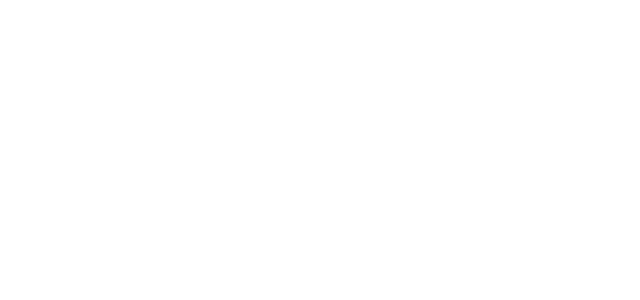
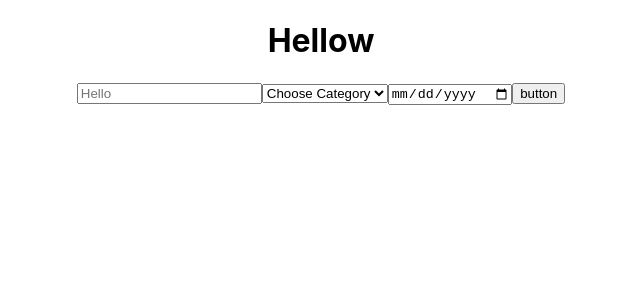
Before and after one commit to RanoZangana/Budget-Calculator, a React (Create React App) app in the folder budgetcalculator/: page / in a window 1280 px wide. Shown: the top 300 px of the page, without its empty margins (319-959 px from the left). Built offline with nearby package versions, Linux system fonts and the light colour scheme.

Commit message:
Html & js subject to change

```diff
--- a/budgetcalculator/src/App.js
+++ b/budgetcalculator/src/App.js
@@ -1,13 +1,31 @@
 import React, {useState} from 'react';
 import './App.css';
 import './Items';
+import Items from './Items';
 
 function App() {
+
   return (
     <div className="App">
-
+      <h1>Hellow</h1>
+      <form>
+        <input type="text" placeholder="Hello" />
+        {/* Fylls på */}
+        <select >
+          <option value="nocategory">Choose Category</option>
+          <option value="entertainment">Entertainment</option>
+          <option value="rent">rent</option>
+        </select>
+        <input type="date" />
+        <button onClick={submitInput} > button</button>
+      </form>
+      <Items/>
     </div>
   );
 }
+const submitInput = event => {
+  event.preventDefault();
+alert('hello');
+}
 
 export default App;
--- a/budgetcalculator/src/Items.js
+++ b/budgetcalculator/src/Items.js
@@ -4,7 +4,6 @@
 function Items() {
     return (
         <div className="Items">
-
         </div>
     );
 }
```
